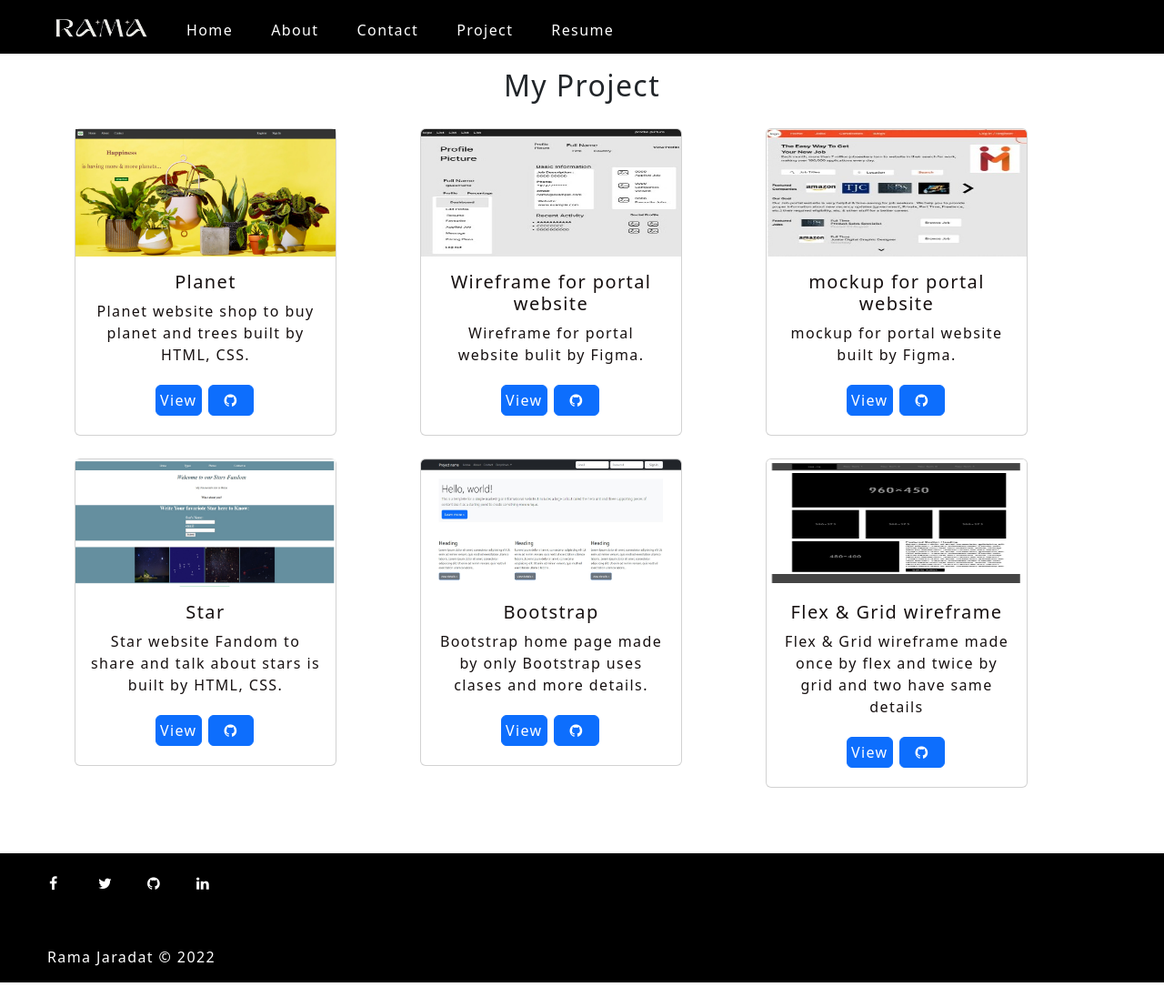
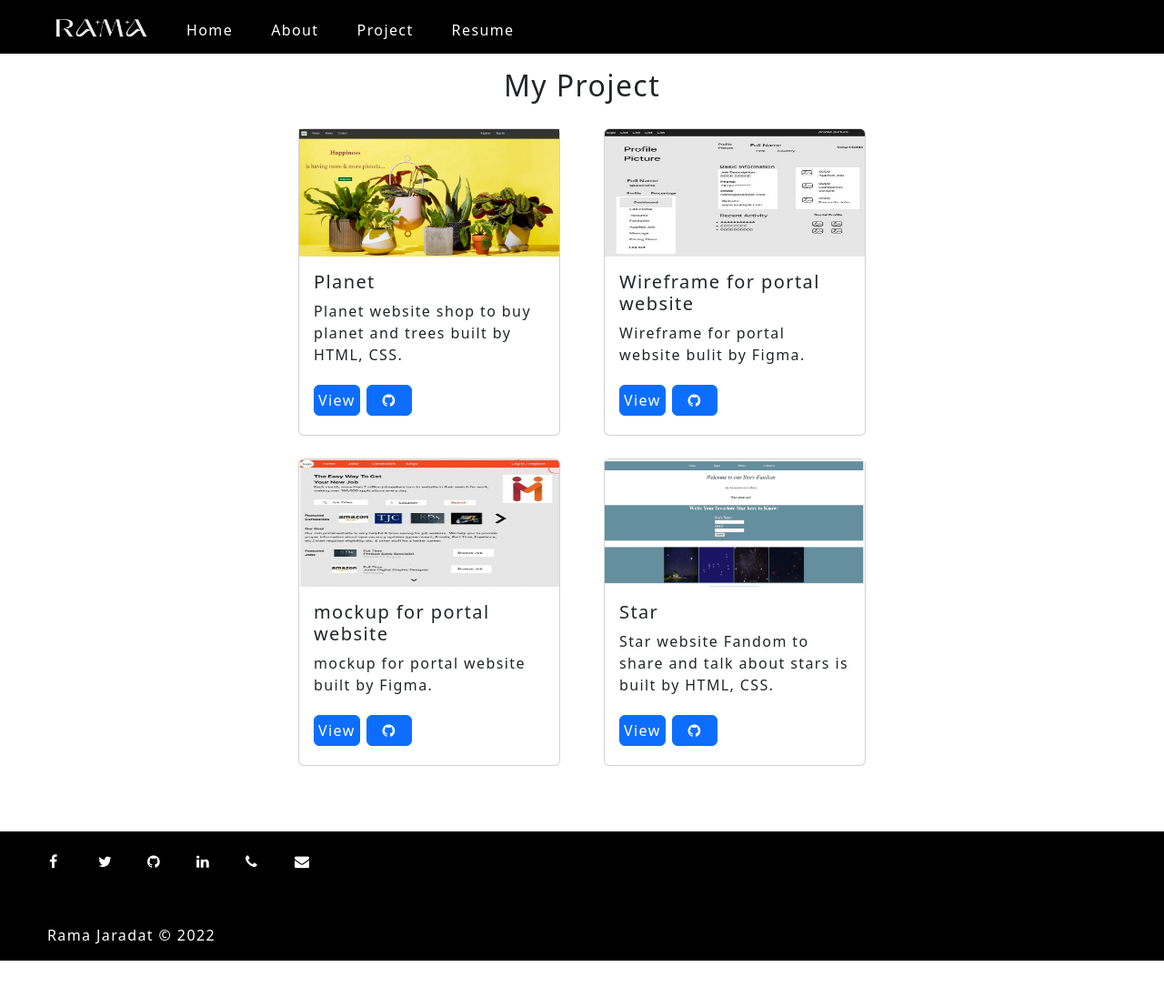
Before and after one commit to Ramajardat/HTML-CSS, a plain HTML site: page index2.html in a window 1280 px wide. Shown: the whole page at 91% size. After the commit the page ends 1072 px from the top, so only its background shows below. Drawn offline with nearby package versions, Linux system fonts and the light colour scheme.

Commit message:
changed the portfolio

```diff
--- a/index2.html
+++ b/index2.html
@@ -25,7 +25,6 @@
 
           <li class="Home"><a href="index.html">Home</a></li>
           <li class="Home"><a href="#img2">About</a></li>
-          <li class="Home"><a href="index1.html">Contact</a></li>
           <li class="Home"><a href="index2.html">Project</a></li>
           <li class="Home"><a href="Rama jaradat.pdf">Resume</a></li>
         </ul>
@@ -34,9 +33,9 @@
     <h2 class="h2" style="text-align: center;">My Project</h2>
 
 
-  <div class="container">
-    <div class="row  justify-content-center d-flex">
-      <div class="col-md-4">
+  <div class="container mx-auto" id="c0">
+    <div class="row justify-content-center d-flex px-5">
+      <div class="col-md-6 col-lg-6 justify-content-center d-flex ">
         <div class="card" style="width: 18rem;margin-top: 20px;">
           <img src="planet.jpg" height="140px" card-img-top" alt="...">
           <div class="card-body">
@@ -47,7 +46,7 @@
           </div>
         </div>
       </div>
-      <div class="col-md-4">
+      <div class="col-md-6 col-lg-6 justify-content-center d-flex ">
         <div class="card" style="width: 18rem;margin-top: 20px;">
           <img src="wireframeportal1.jpg" height="140px" class="card-img-top" alt="...">
           <div class="card-body">
@@ -58,8 +57,9 @@
           </div>
         </div>
       </div>
-      <div class="col-md-4">
-        <div class="card" style="width: 18rem;margin-top: 20px;">
+
+      <div class="col-md-6 col-lg-6 justify-content-center d-flex ">
+        <div class="card" style="width: 18rem;margin-top: 25px;">
           <img src="mockupportal1.jpg" height="140px" class="card-img-top" alt="...">
           <div class="card-body">
             <h5 class="card-title">mockup for portal website</h5>
@@ -69,14 +69,7 @@
           </div>
         </div>
       </div>
-    </div>
-  </div>
-
-  </div>
-
-  <div class="container">
-    <div class="row  justify-content-center d-flex">
-      <div class="col-md-4">
+      <div class="col-md-6 col-lg-6 justify-content-center d-flex ">
         <div class="card" style="width: 18rem;margin-top: 25px;">
           <img src="star.jpg" height="140px" card-img-top" alt="...">
           <div class="card-body">
@@ -87,7 +80,16 @@
           </div>
         </div>
       </div>
-      <div class="col-md-4">
+    </div>
+  </div>
+
+  </div>
+
+
+  <!-- <div class="container" id="c1">
+    <div class="row  justify-content-center d-flex"> -->
+
+      <!-- <div class="col-md-6 col-lg-4">
         <div class="card" style="width: 18rem;margin-top: 25px;">
           <img src="bootstrap.jpg" height="140px" class="card-img-top" alt="...">
           <div class="card-body">
@@ -99,7 +101,7 @@
           </div>
         </div>
       </div>
-      <div class="col-md-4">
+      <div class="col-md-6 col-lg-4">
         <div class="card" style="width: 18rem;margin-top: 25px;">
           <img src="wire.jpg" height="140px" class="card-img-top" alt="...">
           <div class="card-body">
@@ -109,7 +111,7 @@
             <a href="https://github.com/Ramajardat/Flex-Grid" class=" btn btn-primary fa fa-github p-2" target="_blank"> </a>
           </div>
         </div>
-      </div>
+      </div> -->
 
   </div>
 </div>
@@ -136,6 +138,14 @@
         <li>
         <a href="https://www.linkedin.com/in/rama-jaradat-ba54801a3/" class="fa fa-linkedin" target="_blank"> </a>
         </li>
+        <li>
+          <a href="tel:778084901" class="fa fa-phone"></a>
+
+        </li>
+        <li>
+        <a href="mailto:ramajardat6@gmail.com" class="fa fa-envelope" ></a>
+
+        </li>
 
         <br>
        <br><br>
--- a/style.css
+++ b/style.css
@@ -61,7 +61,7 @@ scroll-behavior: smooth;
 
 
 
-  .container {
+  .container-sec {
     position: relative;
     text-align: center;
     color: rgb(22, 16, 16);
@@ -738,3 +738,10 @@ text-align: left;
           line-height: 1.8;
         }
       }
+
+      @media (min-width:1000px){
+#c0 {
+  width: 60%;
+}
+
+      }
```
Also changed, not shown: index.html (+9 -2 lines).
